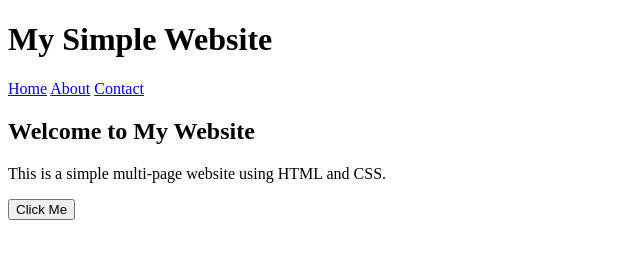
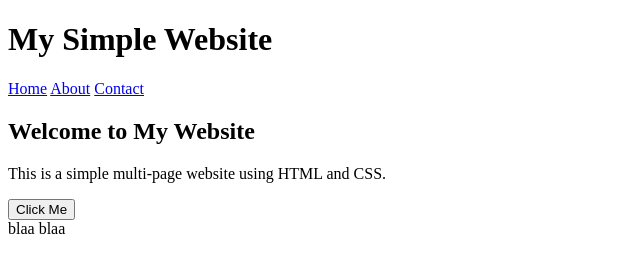
Before and after one commit to remyaramanan2025-arch/aws, a plain HTML site: page index.html in a window 1280 px wide. Shown: the full height of the page, 0-640 px from the left. Drawn offline with Linux system fonts and the light colour scheme.

Commit message:
script edited

```diff
--- a/index.html
+++ b/index.html
@@ -28,3 +28,7 @@
     <script src="script.js"></script>
 </body>
 </html>
+
+
+
+blaa blaa
```
